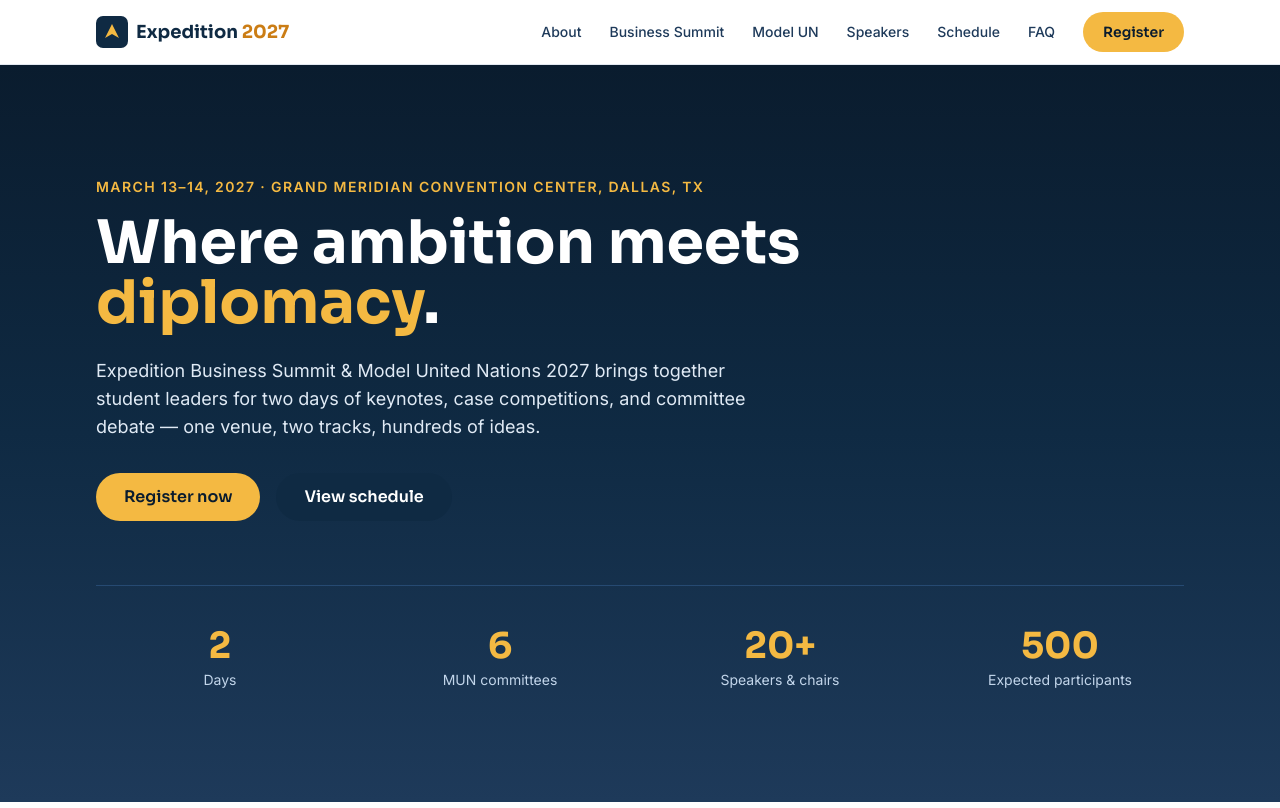
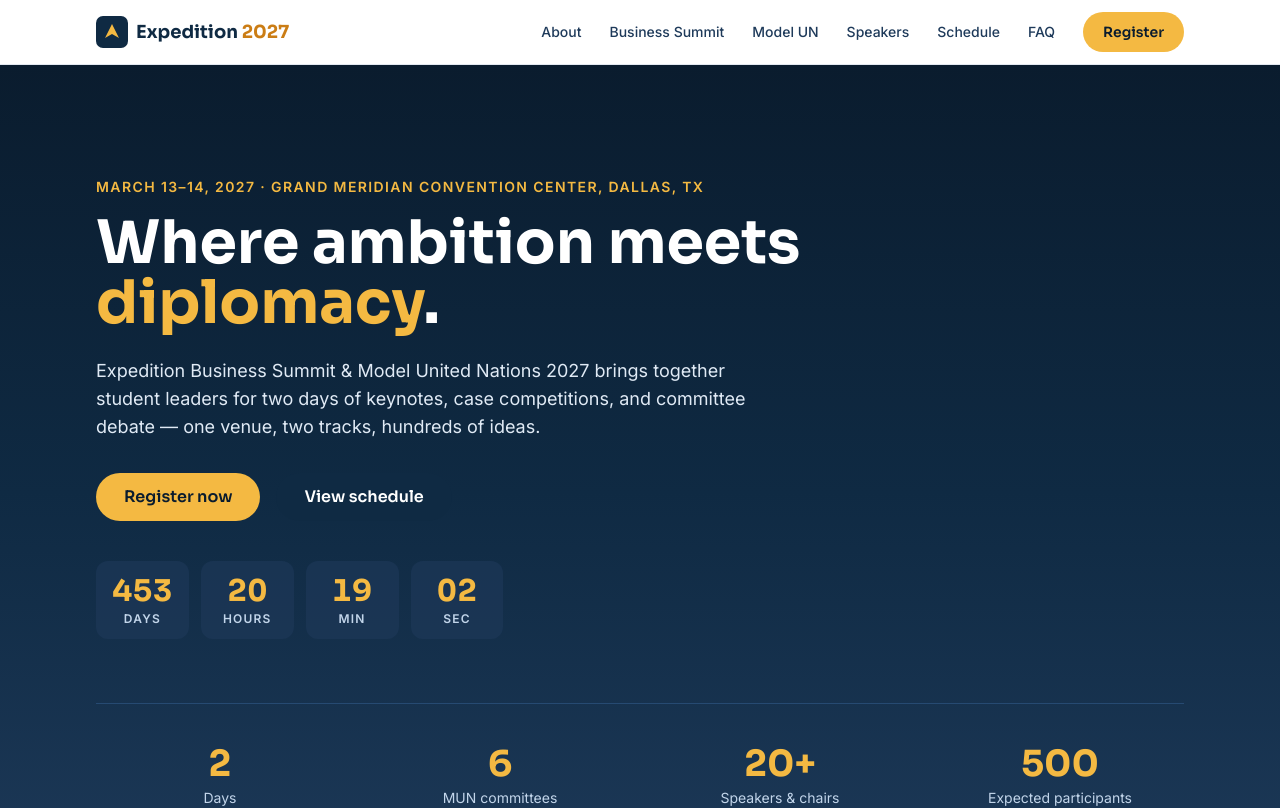
Before and after one commit to mahibnasif/expedition-summit, a React (Vite) app: page / in a window 1280 px wide. Shown: the top 808 px of the page. Built offline with nearby package versions, Linux system fonts and the light colour scheme.

Commit message:
feat: add live event countdown to homepage hero

```diff
--- a/src/data/event.ts
+++ b/src/data/event.ts
@@ -4,6 +4,7 @@ export const event = {
   organization: 'Expedition',
   tagline: 'Two days of leadership, diplomacy, and innovation.',
   dates: 'March 13–14, 2027',
+  startsAt: new Date('2027-03-13T09:00:00-06:00'),
   venue: 'Grand Meridian Convention Center',
   city: 'Dallas, TX',
   email: 'hello@expedition.example',
--- /dev/null
+++ b/src/hooks/useCountdown.ts
@@ -0,0 +1,33 @@
+import { useEffect, useState } from 'react'
+
+export interface Countdown {
+  days: number
+  hours: number
+  minutes: number
+  seconds: number
+  isPast: boolean
+}
+
+function diff(target: Date): Countdown {
+  const ms = target.getTime() - Date.now()
+  if (ms <= 0) return { days: 0, hours: 0, minutes: 0, seconds: 0, isPast: true }
+  return {
+    days: Math.floor(ms / 86_400_000),
+    hours: Math.floor(ms / 3_600_000) % 24,
+    minutes: Math.floor(ms / 60_000) % 60,
+    seconds: Math.floor(ms / 1_000) % 60,
+    isPast: false,
+  }
+}
+
+/** Ticks once per second toward a target date. */
+export function useCountdown(target: Date): Countdown {
+  const [value, setValue] = useState(() => diff(target))
+
+  useEffect(() => {
+    const interval = setInterval(() => setValue(diff(target)), 1000)
+    return () => clearInterval(interval)
+  }, [target])
+
+  return value
+}
--- a/src/pages/Home.tsx
+++ b/src/pages/Home.tsx
@@ -7,6 +7,7 @@ import SpeakerCard from '../components/SpeakerCard'
 import { event } from '../data/event'
 import { speakers } from '../data/speakers'
 import { usePageTitle } from '../hooks/usePageTitle'
+import { useCountdown } from '../hooks/useCountdown'
 
 const highlights = [
   {
@@ -27,8 +28,22 @@ const highlights = [
   },
 ]
 
+function CountdownUnit({ value, label }: { value: number; label: string }) {
+  return (
+    <div className="rounded-xl bg-navy-800/60 px-4 py-3 text-center">
+      <p className="font-display text-3xl font-bold text-gold-400 tabular-nums">
+        {String(value).padStart(2, '0')}
+      </p>
+      <p className="mt-0.5 text-xs font-semibold tracking-widest text-navy-200 uppercase">
+        {label}
+      </p>
+    </div>
+  )
+}
+
 export default function Home() {
   usePageTitle()
+  const countdown = useCountdown(event.startsAt)
   const featured = speakers.slice(0, 4)
 
   return (
@@ -55,6 +70,19 @@ export default function Home() {
               View schedule
             </ButtonLink>
           </div>
+
+          {!countdown.isPast && (
+            <div
+              className="mt-10 inline-grid grid-cols-4 gap-3"
+              role="timer"
+              aria-label="Countdown to the event"
+            >
+              <CountdownUnit value={countdown.days} label="Days" />
+              <CountdownUnit value={countdown.hours} label="Hours" />
+              <CountdownUnit value={countdown.minutes} label="Min" />
+              <CountdownUnit value={countdown.seconds} label="Sec" />
+            </div>
+          )}
 
           <div className="mt-16 grid grid-cols-2 gap-8 border-t border-navy-700 pt-10 sm:grid-cols-4">
             <Stat value="2" label="Days" />
```
